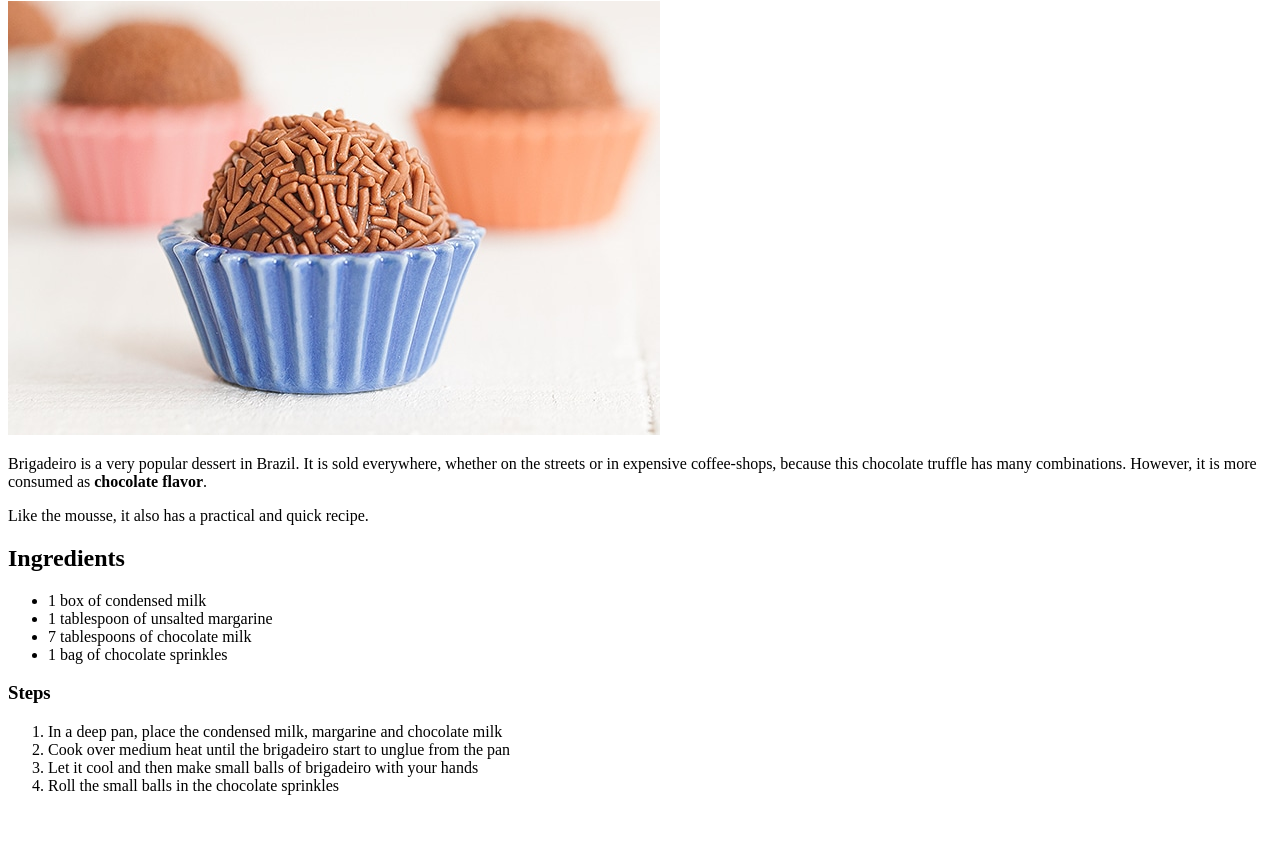
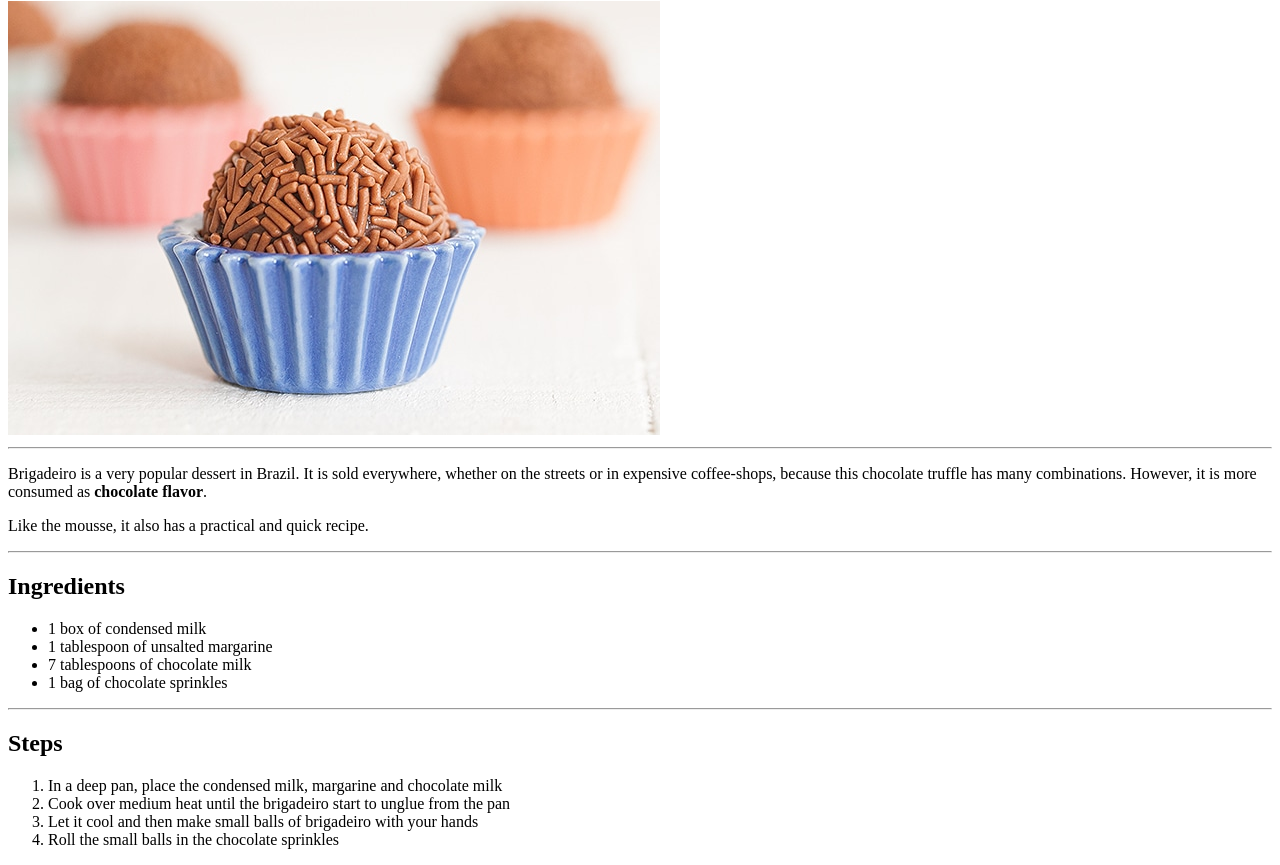
Before and after one commit to Lilwgld/odin-recipes, a plain HTML site: page brigadeiro.html in a window 1280 px wide. Shown: the part 79-944 px from the top of the page. Before the commit the page ends 890 px from the top, so only its background shows below. Drawn offline with Linux system fonts and the light colour scheme.

Commit message:
Update brigadeiro.html

```diff
--- a/brigadeiro.html
+++ b/brigadeiro.html
@@ -2,13 +2,16 @@
 <html lang="en">
 <head>
     <meta charset="UTF-8">
+    <link rel="stylesheet" href="./style.css">
     <title>Brigadeiro</title>
 </head>
 <body>
     <h1>Brigadeiro</h1>
-    <img src="./brigadeiro.jpg">
+      <img src="./brigadeiro.jpg" class="block">
+      <hr class="hr">
       <p>Brigadeiro is a very popular dessert in Brazil. It is sold everywhere, whether on the streets or in expensive coffee-shops, because this chocolate truffle has many combinations. However, it is more consumed as <b>chocolate flavor</b>.</p>
       <p>Like the mousse, it also has a practical and quick recipe.</p>
+      <hr class="hr">
     <h2>Ingredients</h2>
       <ul>
         <li>1 box of condensed milk</li>
@@ -16,7 +19,8 @@
         <li>7 tablespoons of chocolate milk</li>
         <li>1 bag of chocolate sprinkles</li>
       </ul>
-  <h3>Steps</h3>
+      <hr class="hr">
+    <h2>Steps</h2>
       <ol>
         <li>In a deep pan, place the condensed milk, margarine and chocolate milk</li>
         <li>Cook over medium heat until the brigadeiro start to unglue from the pan</li>
```
Lines whose indentation alone changed are shown as unchanged.
